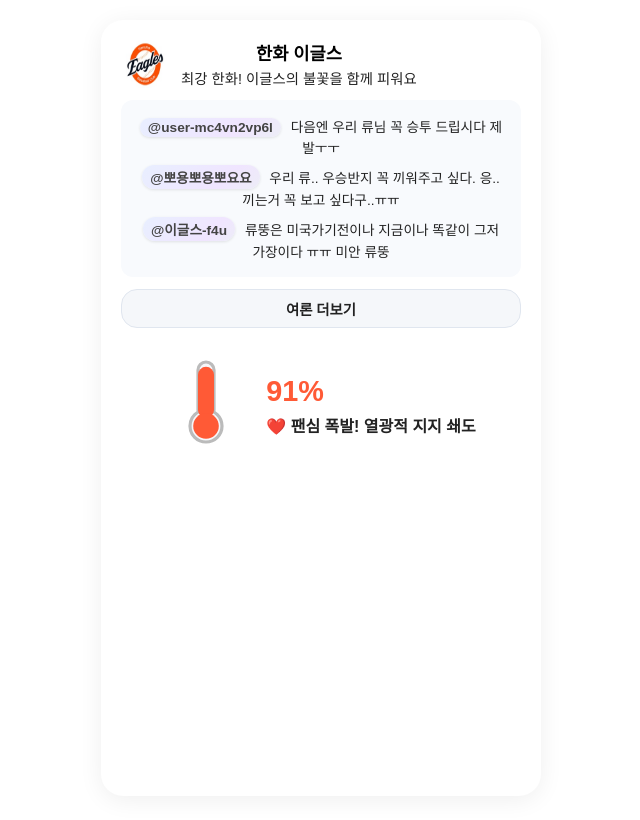
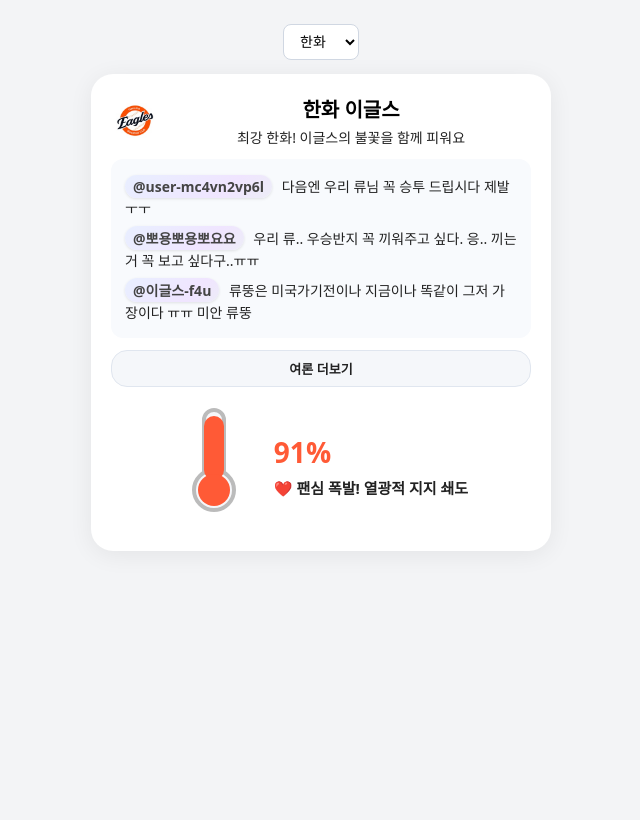
Before and after one commit to kimjunhee3/sentiment, a Flask app: page / in a window 1280 px wide. Shown: the whole page, without its empty margins (319-959 px from the left). After the commit the page ends 512 px from the top, so only its background shows below. Run offline with Flask 3, Linux system fonts and the light colour scheme.

Commit message:
Update sentiment.html

```diff
--- a/templates/sentiment.html
+++ b/templates/sentiment.html
@@ -1,100 +1,81 @@
 <!DOCTYPE html>
 <html lang="ko">
 <head>
-  <meta charset="UTF-8">
+  <meta charset="UTF-8" />
   <title>팬 감성 분석</title>
   <style>
-    body {
-      font-family: sans-serif;
-      text-align: center;
-      margin: 0;
-      padding: 0;
-      background: transparent;   /* 회색 배경 제거 */
-      overflow: hidden;          /* 스크롤바 제거 */
-      height: 100vh;             /* 전체 화면 높이 */
+    /* ====== 전체 배경 / 컨테이너 ====== */
+    body{
+      font-family: 'Noto Sans KR', system-ui, sans-serif;
+      margin:0;
+      background:#f3f4f6;              /* 두 번째 스샷처럼 연한 회색 */
+    }
+    .wrap{
+      max-width: 460px;                 /* 전체 폭 */
+      margin: 24px auto 40px;
+      padding: 0 14px;
+    }
+    .selector{
+      display:flex; justify-content:center; margin-bottom:14px;
+    }
+    .selector select{
+      padding:8px 12px; border-radius:8px; border:1px solid #d0d7e2; background:#fff;
+      font-size:14px;
     }
 
-    .fan-card {
-      background: #fff;
-      border-radius: 22px;
-      box-shadow: 0 4px 24px #0001;
-      max-width: 400px;          /* ✅ 폭 400px 고정 */
-      margin: 20px auto 0;
-      padding: 20px 20px 16px 20px;
-      height: calc(100vh - 60px);
-      overflow: hidden;
-      display: flex;
-      flex-direction: column;
+    /* ====== 카드 ====== */
+    .fan-card{
+      background:#fff;
+      border-radius:22px;
+      box-shadow:0 4px 24px #0001;
+      padding:20px 20px 16px 20px;
+      /* 높이 강제값 삭제! => 카드가 길게 안 늘어남 */
     }
 
-    .fan-header { display: flex; align-items: center; gap: 12px; margin-bottom: 12px; }
-    .fan-header img { width: 48px; height: 48px; border-radius: 50%; }
-    .fan-title { font-weight: bold; font-size: 1.1em; }
-    .fan-sub { color: #222; font-size: 0.9em; margin-top: 2px; }
+    .fan-header{display:flex;align-items:center;gap:12px;margin-bottom:12px}
+    .fan-header img{width:48px;height:48px;border-radius:50%;object-fit:contain;background:#fff}
+    .fan-title{font-weight:800;font-size:20px;text-align:center;width:100%}
+    .fan-sub{color:#222;font-size:14px;margin-top:4px;text-align:center}
 
-    .fan-comments {
-      background: #f8fafd;
-      border-radius: 12px;
-      padding: 12px 14px;
-      margin-bottom: 12px;
-      font-size: 0.95em;
-      flex: 1;
-      overflow: hidden;
+    /* 댓글 상자만 높이 제한해 스크롤 */
+    .fan-comments{
+      background:#f8fafd;border-radius:12px;padding:12px 14px;margin:12px 0;
+      font-size:14px; max-height:180px; overflow:auto;
     }
-    .fan-comment { padding: 4px 0; font-size: 0.9em; color: #222; }
+    .fan-comment{padding:4px 0;color:#222}
+    .nickname{
+      background:linear-gradient(135deg,#FFE5E5,#E5F3FF,#F0E5FF,#E5FFE5);
+      background-size:300% 300%; animation:gradientShift 3s ease infinite;
+      padding:2px 8px;border-radius:12px;font-weight:700;display:inline-block;margin-right:6px;color:#444;box-shadow:0 1px 3px #0000001a
+    }
+    @keyframes gradientShift{0%{background-position:0% 50%}50%{background-position:100% 50%}100%{background-position:0% 50%}}
 
-    .nickname {
-      background: linear-gradient(135deg, #FFE5E5, #E5F3FF, #F0E5FF, #E5FFE5);
-      background-size: 300% 300%;
-      animation: gradientShift 3s ease infinite;
-      padding: 2px 8px;
-      border-radius: 12px;
-      font-weight: bold;
-      display: inline-block;
-      margin-right: 6px;
-      color: #444;
-      box-shadow: 0 1px 3px rgba(0,0,0,0.1);
+    #comment-btns{display:flex;gap:8px;margin-bottom:6px}
+    #more-btn,#less-btn{
+      flex:1;background:#f5f7fa;border:1.5px solid #e0e6ef;border-radius:16px;padding:8px 0;
+      cursor:pointer;font-weight:700;color:#222;font-size:13px
     }
-    @keyframes gradientShift {
-      0% { background-position: 0% 50%; }
-      50% { background-position: 100% 50%; }
-      100% { background-position: 0% 50%; }
-    }
+    #more-btn:hover,#less-btn:hover{background:#e6f0ff}
 
-    #comment-btns { display: flex; gap: 8px; margin-bottom: 6px; }
-    #more-btn, #less-btn {
-      flex: 1;
-      background: #f5f7fa;
-      border: 1.5px solid #e0e6ef;
-      border-radius: 16px;
-      padding: 8px 0;
-      cursor: pointer;
-      font-weight: bold;
-      color: #222;
-      font-size: 0.9em;
-      margin-top: 0;
-    }
-    #more-btn:hover, #less-btn:hover { background: #e6f0ff; }
-
-    .big-thermo-row {
-      display: flex;
-      align-items: center;
-      justify-content: center;
-      gap: 20px;
-      margin: 8px 0 0 0;
-    }
-    #big-thermo-svg { display: block; transform: scale(0.8); }
-    .big-thermo-info { display: flex; flex-direction: column; align-items: flex-start; }
-    .big-thermo-value { font-size: 1.8em; font-weight: bold; color: #ff5a36; margin-bottom: 5px; }
-    .big-thermo-comment { font-size: 1em; font-weight: bold; color: #222; }
+    /* ====== 온도계 ====== */
+    .big-thermo-row{display:flex;align-items:center;justify-content:center;gap:20px;margin:8px 0 0 0}
+    #big-thermo-svg{display:block}
+    .big-thermo-info{display:flex;flex-direction:column;align-items:flex-start}
+    .big-thermo-value{font-size:28px;font-weight:800;color:#ff5a36;margin-bottom:6px}
+    .big-thermo-comment{font-size:15px;font-weight:700;color:#222}
   </style>
 </head>
 <body>
+  <div class="wrap">
+    <!-- ✅ 상단 팀 선택 드롭다운 (항상 표시) -->
+    <div class="selector">
+      <select id="team-select" aria-label="구단 선택"></select>
+    </div>
 
     <div class="fan-card" id="team-info-card" style="display:none;">
       <div class="fan-header">
-      <img id="team-logo" src="" alt="구단로고" />
-      <div>
+        <img id="team-logo" src="" alt="구단로고"/>
+        <div style="flex:1">
           <div id="team-name" class="fan-title"></div>
           <div id="headline" class="fan-sub"></div>
         </div>
@@ -119,98 +100,91 @@
         </div>
       </div>
     </div>
+  </div>
 
 <script>
-let currentTeam = '';
-let allComments = [];
-let lastTeamData = {};
+let allComments=[]; let lastTeamData={};
+const TEAM_LIST=["SSG","LG","두산","키움","KIA","KT","NC","롯데","삼성","한화"]; // 셀렉트용
+const teamFullNames={ '롯데':'롯데 자이언츠','NC':'NC 다이노스','한화':'한화 이글스','삼성':'삼성 라이온즈','두산':'두산 베어스','키움':'키움 히어로즈','LG':'LG 트윈스','SSG':'SSG 랜더스','KT':'KT 위즈','KIA':'기아 타이거즈' };
 
-const teamFullNames = {
-  '롯데': '롯데 자이언츠',
-  'NC': 'NC 다이노스',
-  '한화': '한화 이글스',
-  '삼성': '삼성 라이온즈',
-  '두산': '두산 베어스',
-  '키움': '키움 히어로즈',
-  'LG': 'LG 트윈스',
-  'SSG': 'SSG 랜더스',
-  'KT': 'KT 위즈',
-  'KIA': '기아 타이거즈'
-};
-
-function updateBigThermo(temp, temp_comment) {
-  const bar = document.getElementById('big-thermo-bar');
-  const bulb = document.getElementById('big-thermo-bulb');
-  const value = document.getElementById('big-thermo-value');
-  const comment = document.getElementById('big-thermo-comment');
-  const maxH = 70;
-  const y0 = 15;
-  const h = Math.round(maxH * (temp / 100));
-  bar.setAttribute('height', h);
-  bar.setAttribute('y', y0 + maxH - h);
-  const color = temp >= 80 ? '#ff5a36' : (temp >= 40 ? '#ffd600' : '#4fc3f7');
-  bar.setAttribute('fill', color);
-  bulb.setAttribute('fill', color);
-  value.textContent = temp + '%';
-  comment.textContent = temp_comment;
+function updateBigThermo(temp,msg){
+  const bar=document.getElementById('big-thermo-bar');
+  const bulb=document.getElementById('big-thermo-bulb');
+  const value=document.getElementById('big-thermo-value');
+  const comment=document.getElementById('big-thermo-comment');
+  const maxH=70, y0=15, h=Math.round(maxH*(temp/100));
+  bar.setAttribute('height',h); bar.setAttribute('y',y0+maxH-h);
+  const color=temp>=80?'#ff5a36':(temp>=40?'#ffd600':'#4fc3f7');
+  bar.setAttribute('fill',color); bulb.setAttribute('fill',color);
+  value.textContent=temp+'%'; comment.textContent=msg;
 }
 
-function renderTeamInfo(data, showCount) {
-  document.getElementById('team-info-card').style.display = 'block';
-  document.getElementById('team-logo').src = data.logo_path;
-  document.getElementById('team-name').innerText = teamFullNames[data.team] || data.team;
-  document.getElementById('headline').innerText = data.headline || '';
+function renderTeamInfo(data, showCount){
+  document.getElementById('team-info-card').style.display='block';
+  document.getElementById('team-logo').src=data.logo_path||'';
+  document.getElementById('team-name').innerText=teamFullNames[data.team]||data.team;
+  document.getElementById('headline').innerText=data.headline||'';
 
-  allComments = data.comments || [];
-  let html = '';
-  for (let i = 0; i < Math.min(showCount, allComments.length); i++) {
-    const id = allComments[i].id && allComments[i].id.trim() ? allComments[i].id : '익명';
-    html += `<div class="fan-comment"><span class="nickname">${id}</span> ${allComments[i].comment}</div>`;
+  allComments=data.comments||[];
+  let html='';
+  for(let i=0;i<Math.min(showCount, allComments.length);i++){
+    const id=(allComments[i].id||'').trim()||'익명';
+    html+=`<div class="fan-comment"><span class="nickname">${id}</span> ${allComments[i].comment}</div>`;
   }
-  document.getElementById('comments-list').innerHTML = html;
+  document.getElementById('comments-list').innerHTML=html;
 
-  const moreBtn = document.getElementById('more-btn');
-  const lessBtn = document.getElementById('less-btn');
-  if (showCount < allComments.length) {
-    moreBtn.style.display = 'block';
-    lessBtn.style.display = 'none';
-  } else if (allComments.length > 3) {
-    moreBtn.style.display = 'none';
-    lessBtn.style.display = 'block';
-  } else {
-    moreBtn.style.display = 'none';
-    lessBtn.style.display = 'none';
-  }
+  const moreBtn=document.getElementById('more-btn');
+  const lessBtn=document.getElementById('less-btn');
+  if(showCount<allComments.length){ moreBtn.style.display='block'; lessBtn.style.display='none'; }
+  else if(allComments.length>3){ moreBtn.style.display='none'; lessBtn.style.display='block'; }
+  else { moreBtn.style.display='none'; lessBtn.style.display='none'; }
 
   updateBigThermo(data.temperature, data.temp_comment);
 }
 
-function showMore() { renderTeamInfo(lastTeamData, 10); }
-function showLess() { renderTeamInfo(lastTeamData, 3); }
+/* 드롭다운 채우기 + URL 동기화 */
+function setSelect(team){
+  const sel=document.getElementById('team-select');
+  sel.innerHTML=TEAM_LIST.map(t=>`<option value="${t}">${t}</option>`).join('');
+  sel.value=team;
+  sel.onchange=()=>{
+    const chosen=sel.value;
+    const qs=new URLSearchParams(location.search); qs.set('team', chosen);
+    history.replaceState({},'',`${location.pathname}?${qs.toString()}`);
+    fetchTeam(chosen);
+  };
+}
 
-/* ✅ 파라미터가 없어도 기본 팀으로 로드 */
-window.addEventListener('DOMContentLoaded', function () {
-  const urlParams = new URLSearchParams(window.location.search);
-  const teamParam = urlParams.get('team');
+function fetchTeam(team){
+  const url=`/api/teaminfo?team=${encodeURIComponent(team)}&count=10`;
+  fetch(url).then(r=>r.json()).then(d=>{ lastTeamData=d; renderTeamInfo(d,3); });
+}
 
-  const url = teamParam
-    ? `/api/teaminfo?team=${encodeURIComponent(teamParam)}&count=10`
-    : `/api/teaminfo?count=10`;      // 서버가 기본 팀으로 fallback
+function showMore(){ renderTeamInfo(lastTeamData, 10); }
+function showLess(){ renderTeamInfo(lastTeamData, 3); }
+
+/* 초기 로드: ?team= 없으면 서버 기본팀으로 */
+window.addEventListener('DOMContentLoaded', ()=>{
+  const qs=new URLSearchParams(location.search);
+  const teamParam=qs.get('team');
+
+  const url = teamParam ? `/api/teaminfo?team=${encodeURIComponent(teamParam)}&count=10`
+                        : `/api/teaminfo?count=10`;
 
   fetch(url)
-    .then(res => res.json())
-    .then(data => {
-      currentTeam = data.team;
-      lastTeamData = data;
-      renderTeamInfo(data, 3);
+    .then(r=>r.json())
+    .then(d=>{
+      const initialTeam = d.team || teamParam || "SSG";
+      setSelect(initialTeam);
+      lastTeamData=d;
+      renderTeamInfo(d,3);
     })
-    .catch(() => {
-      const card = document.getElementById('team-info-card');
-      card.style.display = 'block';
-      document.getElementById('team-name').innerText = '데이터를 불러오지 못했습니다';
+    .catch(()=>{
+      setSelect("SSG");
+      document.getElementById('team-info-card').style.display='block';
+      document.getElementById('team-name').innerText='데이터를 불러오지 못했습니다';
     });
 });
 </script>
-
 </body>
 </html>
```
Lines whose indentation alone changed are shown as unchanged.
